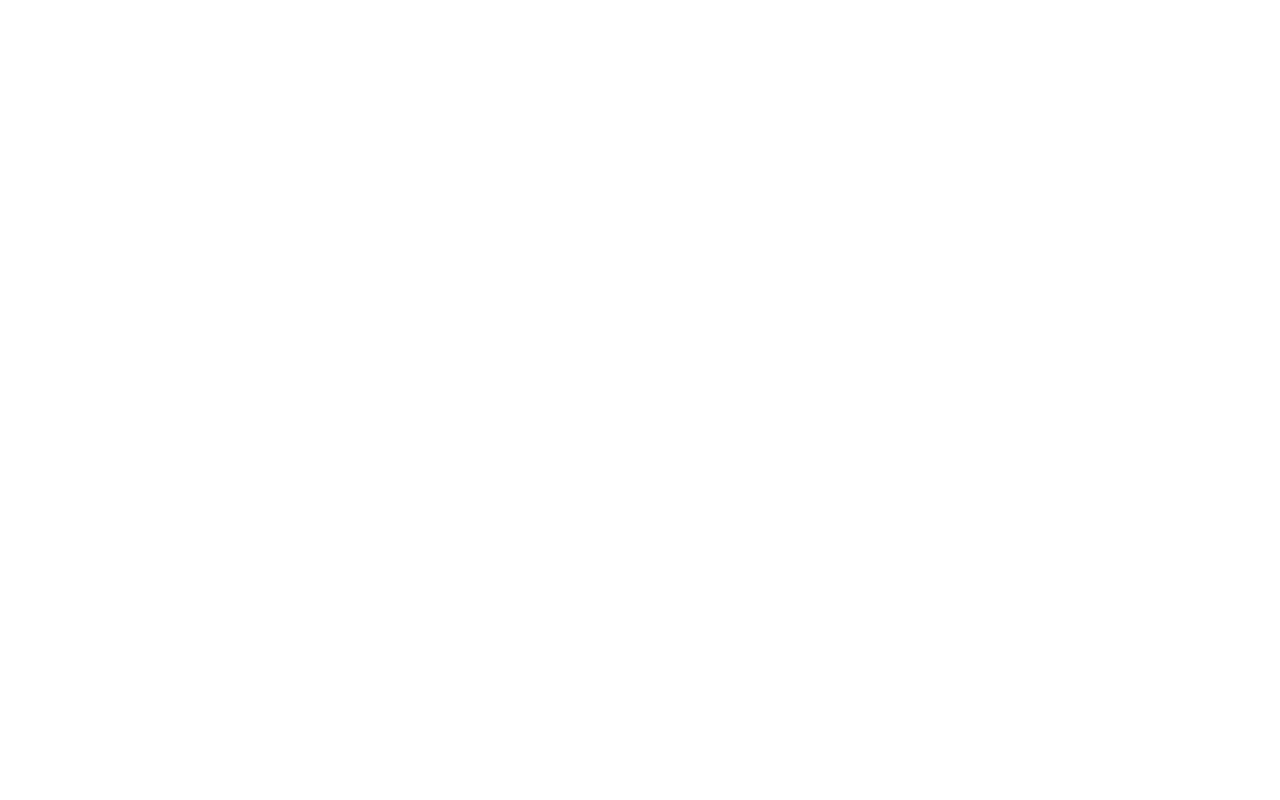
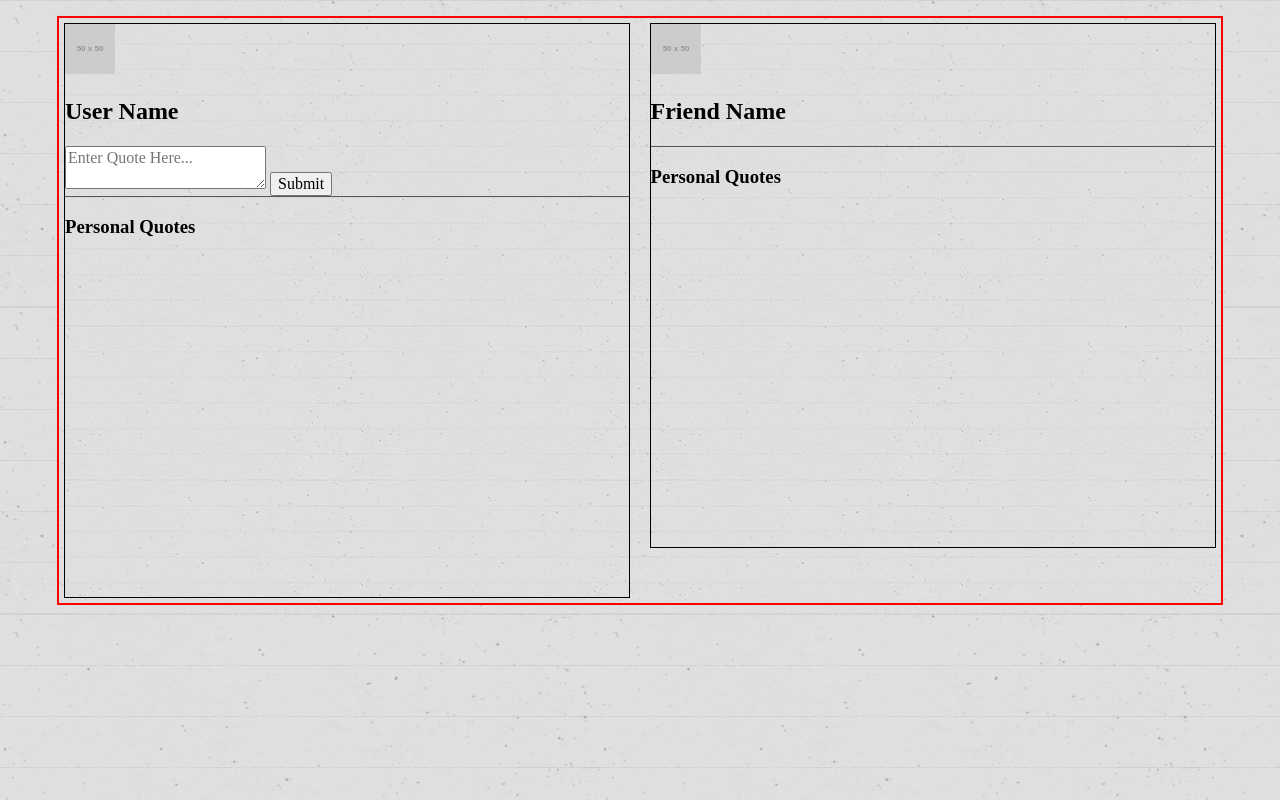
Before and after one commit to MFalbo/refactoru-JS18-Inspirational_Quotes, a plain HTML site: page index.html in a window 1280 px wide. Drawn offline with nearby package versions, Linux system fonts and the light colour scheme; placeholder pictures from the web are drawn by us.

Commit message:
Added basic structure. CSS Transform Functionality. Construct quote list from textarea inputs.

```diff
--- a/index.html
+++ b/index.html
@@ -2,11 +2,55 @@
 <html lang="en">
 <head>
   <meta charset="utf-8">
-  <title>Untitled</title>
+  <title>Inspirational Quotes</title>
   <link rel="stylesheet" type="text/css" href="http://cdnjs.cloudflare.com/ajax/libs/normalize/3.0.1/normalize.min.css">
   <link rel="stylesheet" type="text/css" href="main.css">
 </head>
 <body>
+
+	<header>
+		<nav>
+			<ul></ul>
+		</nav>
+	</header>
+
+	<div class="container">
+		<div id="user" class="section">
+			<img src="http://placehold.it/50x50" class="avatar">
+			<h2>User Name</h2>
+			<form id="quote-form">
+				<textarea id="quote-area" placeholder="Enter Quote Here..."></textarea>
+				<input id="quote-submit" type="submit">
+			</form>
+			<div class="quote-container">
+				<div class="personal-quotes">
+					<h3>Personal Quotes</h3>
+					<ul class="quote-list"></ul>
+				</div>
+				<div class="shared-quotes">
+					<h3>Shared Quotes</h3>
+				</div>
+			</div>
+		</div>
+		<div class="friend section">
+			<img src="http://placehold.it/50x50" class="avatar">
+			<h2>Friend Name</h2>
+			<div class="quote-container">
+				<div class="personal-quotes">
+					<h3>Personal Quotes</h3>
+				</div>
+				<div class="shared-quotes">
+					<h3>Shared Quotes</h3>
+				</div>
+			</div>
+		</div>
+	</div>
+
+	<footer>
+		<nav>
+			<ul></ul>
+		</nav>
+	</footer>
 
   <script src="http://cdnjs.cloudflare.com/ajax/libs/jquery/2.0.3/jquery.min.js"></script>
   <script src="main.js"></script>
--- a/main.css
+++ b/main.css
@@ -0,0 +1,62 @@
+body{
+	background-image: url(notebook/notebook_@2X.png);
+
+}
+.container{
+	background-image: url(notebook/notebook.png);
+	width: 90%;
+	margin: 0 auto;
+	border: 2px solid red;
+	overflow: hidden;
+	padding: 5px;
+}
+
+.section{
+	float: right;
+	border: 1px solid black;
+	width: 49%;
+	/*margin: 0 auto;*/
+}
+
+#user{
+	float: left;
+}
+
+/*Card-flip style transform*/
+.quote-container{
+	/*transform-style: preserve-3d;*/
+	position: relative;
+	height: 400px;
+	border-top: 1px solid #555;
+}
+
+.personal-quotes, .shared-quotes{
+	height: 400px;
+	width: 100%;
+}
+
+.personal-quotes{
+	position: relative;
+	-webkit-backface-visibility: hidden;
+	transition: -webkit-transform .5s linear 0s;
+}
+
+.shared-quotes{
+	position: absolute;
+	top: 0;
+	left: 0;
+	transition: -webkit-transform .5s linear 0s;
+	-webkit-transform: rotateY(-180deg);
+	-webkit-backface-visibility: hidden;
+
+}
+
+.quote-container:hover .personal-quotes{
+	-webkit-transform: rotateY(180deg);
+
+}
+
+.quote-container:hover .shared-quotes{
+	-webkit-transform: rotateY(0deg);
+}
+/*end Card-flip style transform*/
--- a/main.js
+++ b/main.js
@@ -1,3 +1,26 @@
 $(document).on('ready', function() {
 
+	$('#quote-form').on('submit', function(){
+		var quote = $(this).find('#quote-area').val();
+		// console.log($(this).find('#quote-area').val());
+		var quoteItem = $('<li></li>');
+		var quoteContent = $('<blockquote></blockquote>');
+		quoteContent.text(quote);
+		quoteItem.append(quoteContent)
+		$(this).closest('.section').find('.quote-list').append(quoteItem);
+
+		$(this).find('#quote-area').val('');
+		$(this).find('#quote-area').focus();
+
+		return false;
+	})
+
 });
+
+
+
+
+
+
+//
+//
```
Also changed, not shown: notebook/notebook.png (added), notebook/notebook_@2X.png (added), notebook/readme.txt (added).
